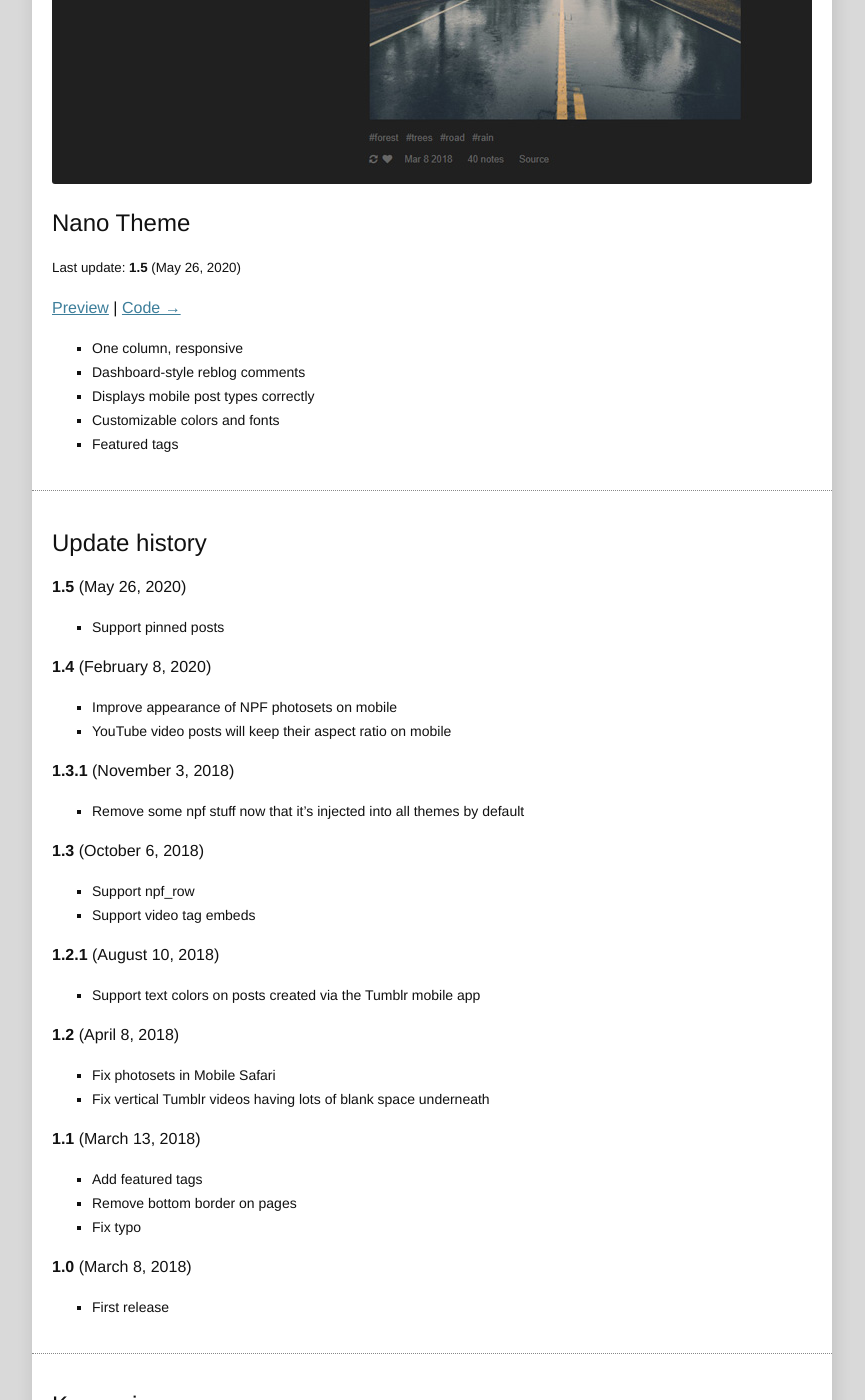
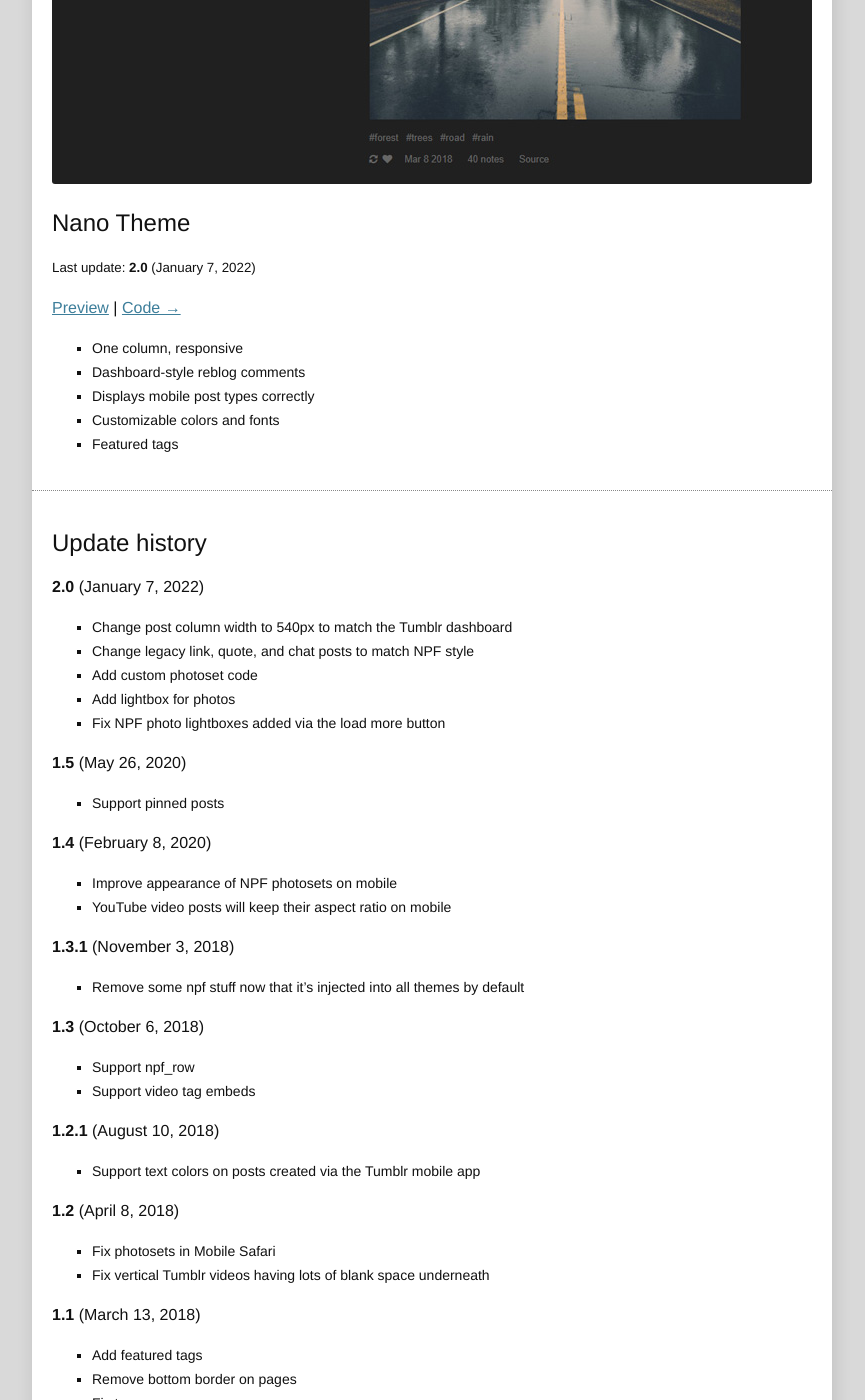
Before and after one commit to adorablethemes/adorablethemes.github.io, a Jekyll site: the page built from theme_nano.html, in a window 1280 px wide and 1400 px high, scrolled down 532 px. Shown: the whole window, without its empty margins (208-1073 px from the left). Built offline with Jekyll 4.4.1, drawn with Linux system fonts in a browser that asks for light colours; some of the changed text lies outside the part shown.

Commit message:
nano 2.0

```diff
--- a/faq.html
+++ b/faq.html
@@ -20,6 +20,8 @@ permalink: /faq
         <li>Press the <b>Backspace</b> key to remove the existing code</li>
         <li>Press <b>Ctrl+V</b> to paste the code you copied earlier</li>
         <li>Click <b>Update Preview</b> and <b>Save</b></li>
+        <li>Click the back arrow on the Edit HTML pane</li>
+        <li>Scroll down to the Theme Options section and flip all the toggles once</li>
     </ol>
     <p><i>*If you are using a Mac, use the Command key instead of Ctrl</i></p>
 </div>
--- a/theme_nano.html
+++ b/theme_nano.html
@@ -3,8 +3,8 @@ title: Nano - Adorable Themes
 description: A minimal one-column Tumblr theme.
 theme_image: full_nano.jpg
 theme_name: Nano
-theme_version: 1.5
-theme_date: May 26, 2020
+theme_version: 2.0
+theme_date: January 7, 2022
 shortname: nano
 info_1: One column, responsive
 info_2: Dashboard-style reblog comments
@@ -23,6 +23,16 @@ redirect_from:
 
 <article class="post-section">
     <h2>Update history</h2>
+
+    <p><strong>2.0</strong> (January 7, 2022)</p>
+    <ul>
+        <li>Change post column width to 540px to match the Tumblr dashboard</li>
+        <li>Change legacy link, quote, and chat posts to match NPF style</li>
+        <li>Add custom photoset code</li>
+        <li>Add lightbox for photos</li>
+        <li>Fix NPF photo lightboxes added via the load more button</li>
+    </ul>
+
     <p><strong>1.5</strong> (May 26, 2020)</p>
     <ul><li>Support pinned posts</li></ul>
 
@@ -50,9 +60,3 @@ redirect_from:
     <p><strong>1.0</strong> (March 8, 2018)</p>
     <ul><li>First release</li></ul>
 </article>
-<article class="post-section">
-    <h2>Known issues</h2>
-    <ul>
-        <li>NPF photosets added via the load more button are not clickable</li>
-    </ul>
-</article>
```
Also changed, not shown: preview_nano.html (+11 -44 lines).
